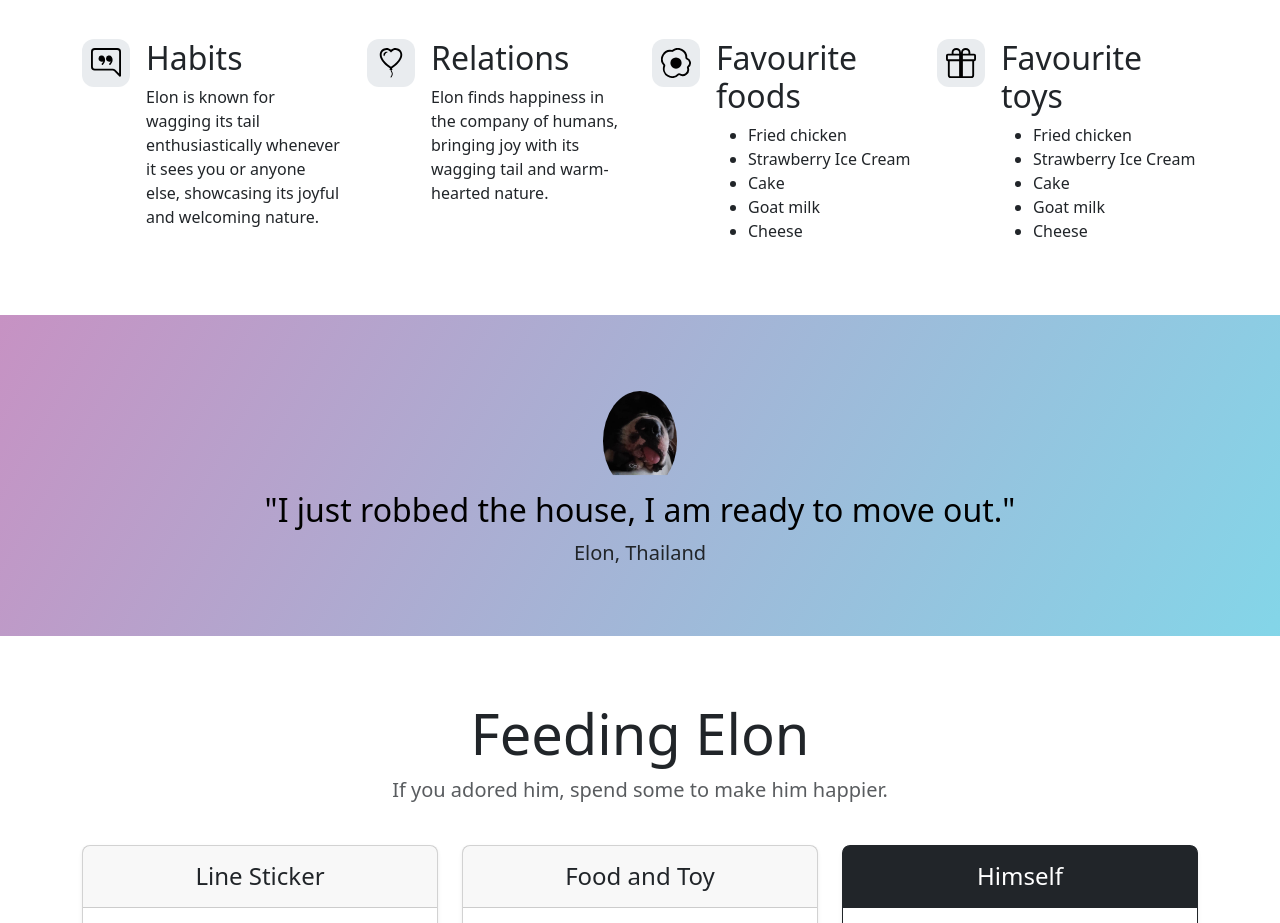
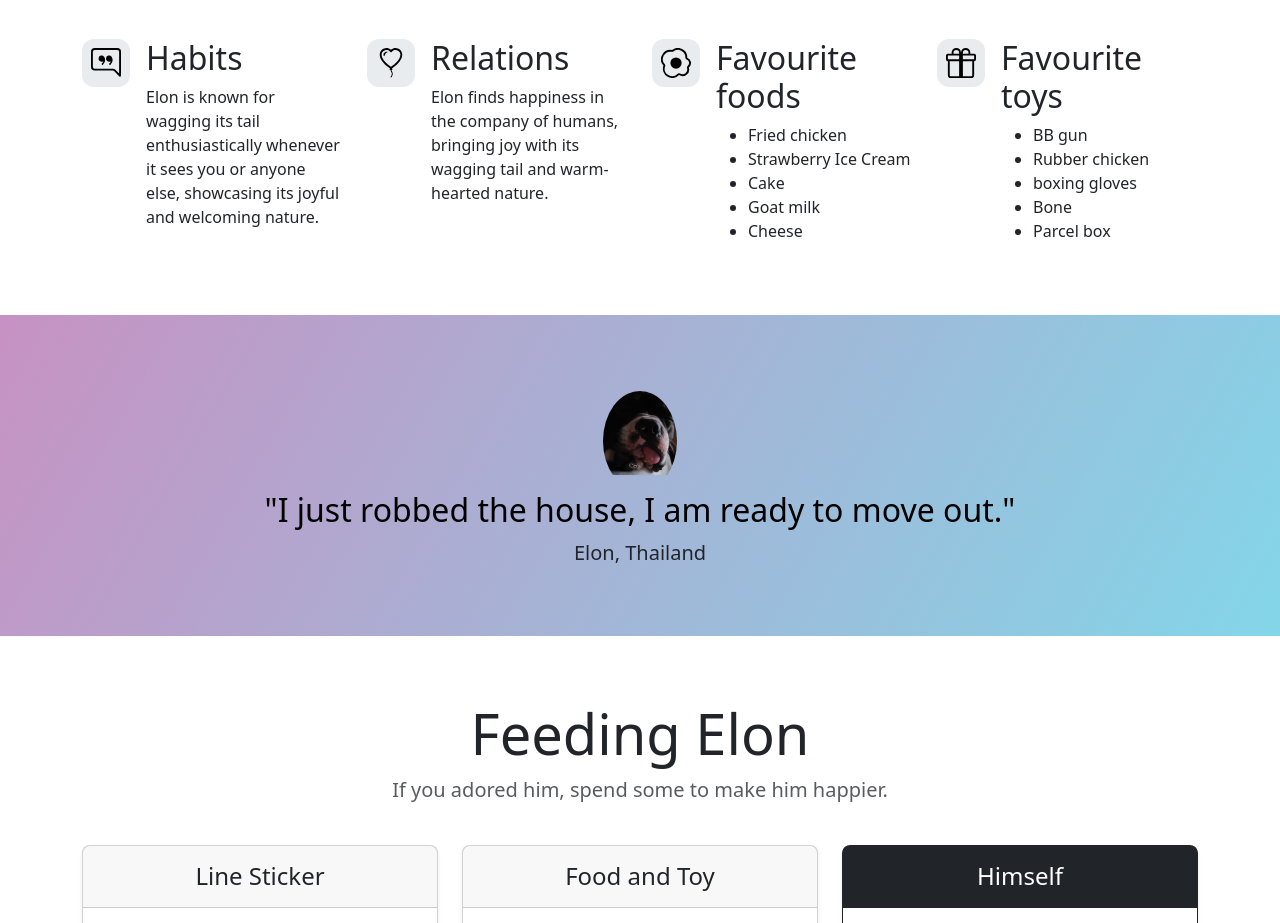
Before and after one commit to Jwizzed/Homeless-Elon, a plain HTML site: page index.html in a window 1280 px wide. Shown: the part 1640-2563 px from the top of the page. Drawn offline with nearby package versions, Linux system fonts and the light colour scheme.

Commit message:
update index

```diff
--- a/index.html
+++ b/index.html
@@ -143,11 +143,11 @@
           <div>
             <h3 class="fs-2">Favourite toys</h3>
             <ul>
-              <li>Fried chicken</li>
-              <li>Strawberry Ice Cream</li>
-              <li>Cake</li>
-              <li>Goat milk</li>
-              <li>Cheese</li>
+              <li>BB gun</li>
+              <li>Rubber chicken</li>
+              <li>boxing gloves</li>
+              <li>Bone</li>
+              <li>Parcel box</li>
             </ul>
           </div>
         </div>
```
